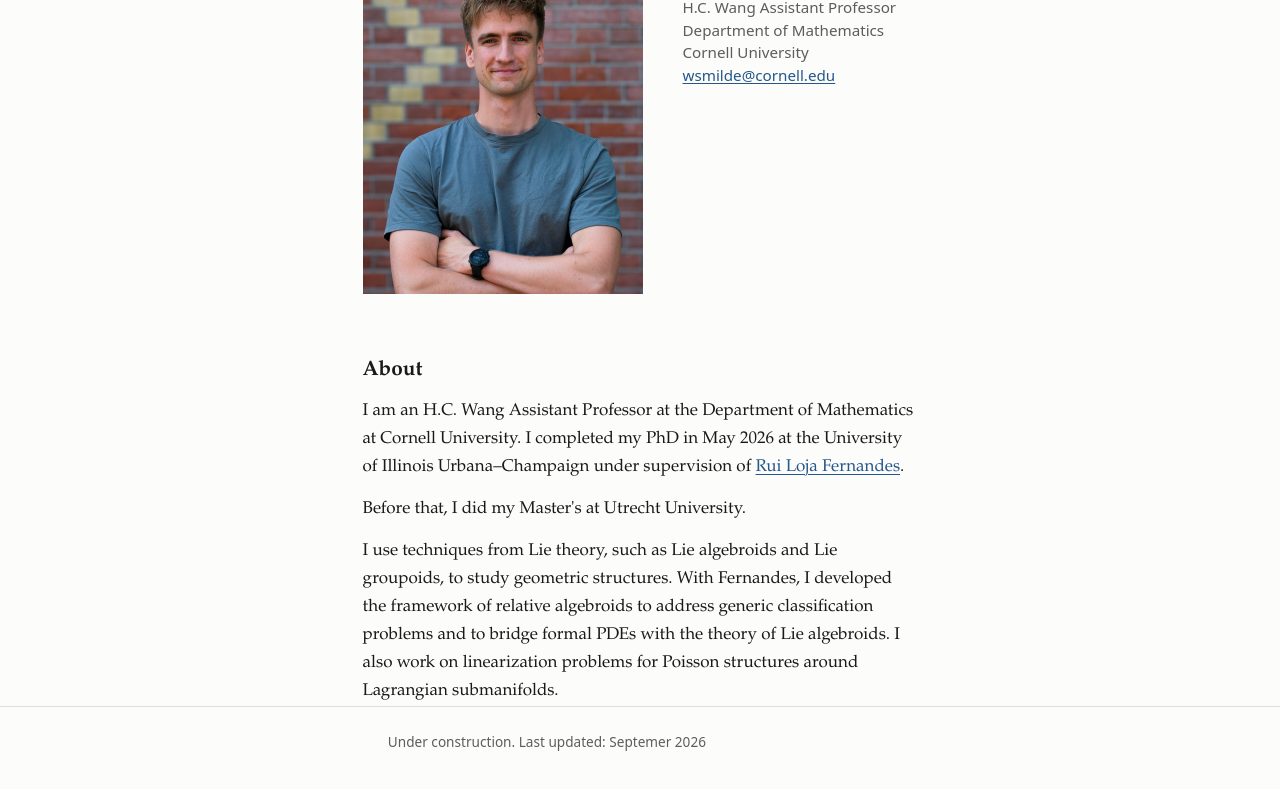
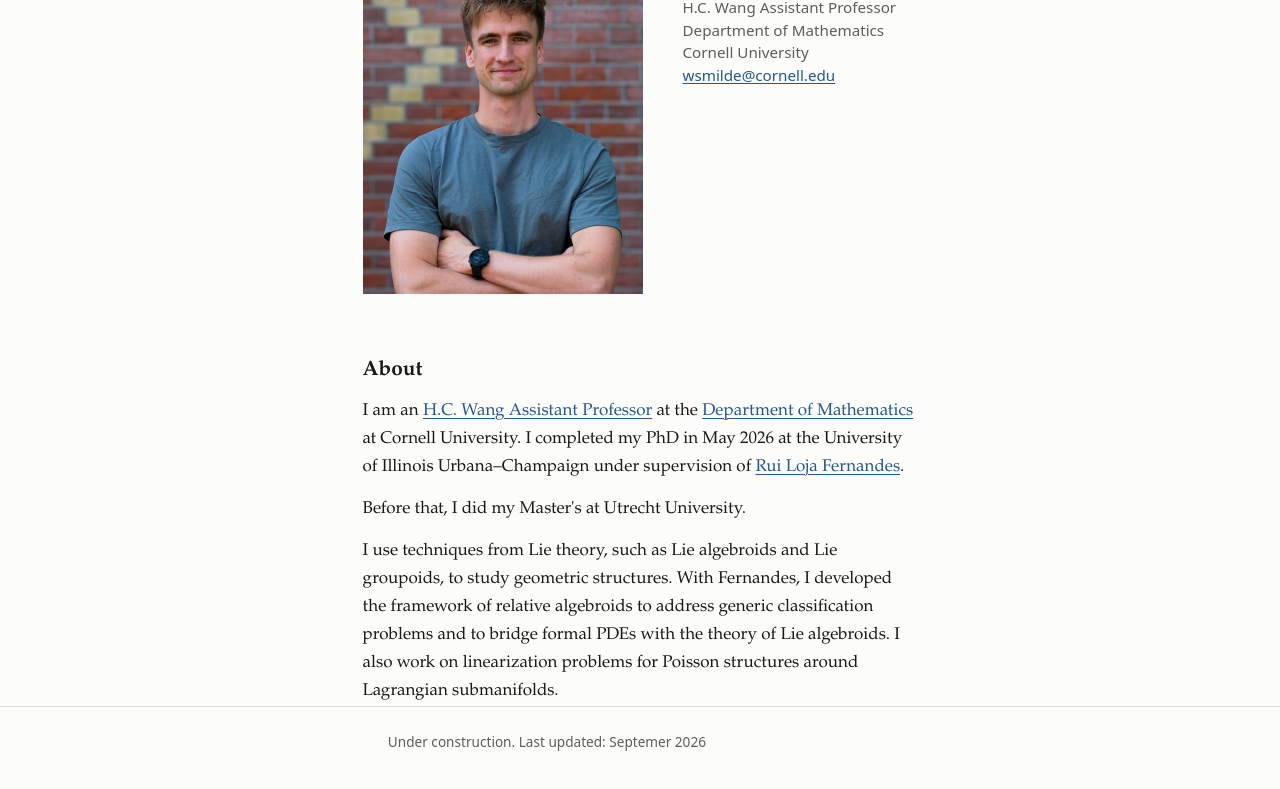
Before and after one commit to wilmersmilde/wilmersmilde.github.io, a plain HTML site: page index.html in a window 1280 px wide. Shown: the part 113-902 px from the top of the page. Drawn offline with Linux system fonts and the light colour scheme.

Commit message:
Added weblinks to the department of mathematics

```diff
--- a/index.html
+++ b/index.html
@@ -45,7 +45,7 @@
   <!-- ===================== BRIEF PROFILE ===================== -->
   <section aria-labelledby="profile-heading">
     <h2 id="profile-heading">About</h2>
-    <p>I am an H.C. Wang Assistant Professor at the Department of Mathematics at Cornell University. I completed my PhD in May 2026 at the University of Illinois Urbana&ndash;Champaign under supervision of <a href="https://publish.illinois.edu/ruiloja/">Rui Loja Fernandes</a>.</p>
+    <p>I am an <a href="https://math.cornell.edu/wilmer-smilde">H.C. Wang Assistant Professor</a> at the <a href="https://math.cornell.edu/">Department of Mathematics</a> at Cornell University. I completed my PhD in May 2026 at the University of Illinois Urbana&ndash;Champaign under supervision of <a href="https://publish.illinois.edu/ruiloja/">Rui Loja Fernandes</a>.</p>
     <p>Before that, I did my Master's at Utrecht University.</p>
     <p>I use techniques from Lie theory, such as Lie algebroids and Lie groupoids, to study geometric structures. With Fernandes, I developed the framework of relative algebroids to address generic classification problems and to bridge formal PDEs with the theory of Lie algebroids. I also work on linearization problems for Poisson structures around Lagrangian submanifolds.</p>
   </section>
```
